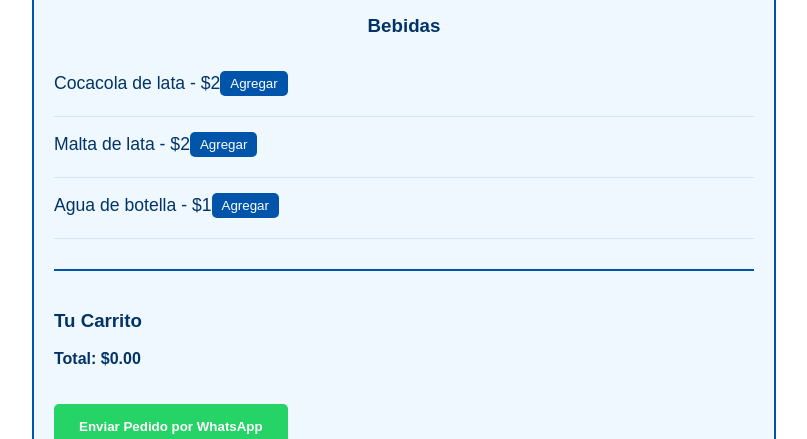
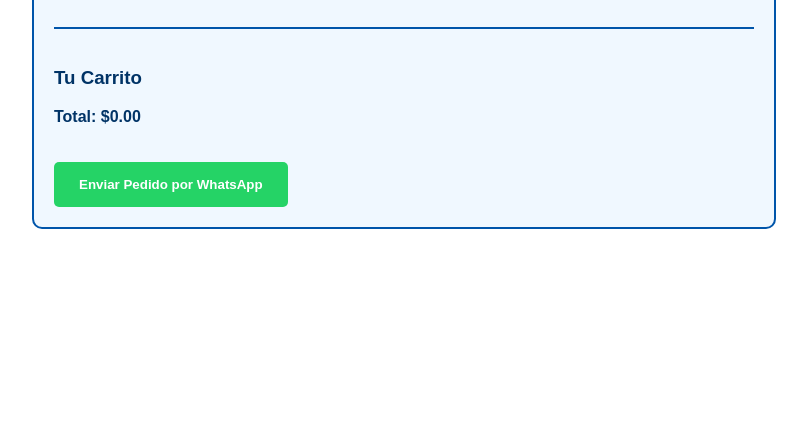
Before and after one commit to gabo12345o/menu-cova, a plain HTML site: page index.html in a window 1280 px wide. Shown: the part 877-1316 px from the top of the page, without its empty margins (236-1043 px from the left). After the commit the page ends 1126 px from the top, so only its background shows below. Drawn offline with Linux system fonts and the light colour scheme.

Commit message:
Update index.html

```diff
--- a/index.html
+++ b/index.html
@@ -25,7 +25,6 @@
 
     <div class="menu-container">
         <h3>Hamburguesas</h3>
-
         <div class="item">
             <img src="hamburguesa_carne.png" alt="COVA de carne" class="item-image">
             <div class="item-details">
@@ -33,7 +32,6 @@
                 <div class="ingredientes">Pan gourmet, carne premium, queso cheddar, salsa de la casa, pepinillos, cebolla, huevo.</div>
             </div>
         </div>
-
         <div class="item">
             <img src="hamburguesa_pollo.png" alt="COVA de pollo" class="item-image">
             <div class="item-details">
@@ -43,7 +41,6 @@
         </div>
 
         <h3>Perros</h3>
-
         <div class="item">
             <img src="perro_especial.png" alt="Perro caliente especial" class="item-image">
             <div class="item-details">
@@ -51,12 +48,6 @@
                 <div class="ingredientes">Salchicha, papas fritas, queso rayado, salsa de tomate, mayonesa, mostaza, salsa de la casa.</div>
             </div>
         </div>
-
-        <h3>Bebidas</h3>
-
-        <div class="item"><div class="item-header"><span>Cocacola de lata - $2</span> <button class="btn-add" onclick="agregar('Cocacola de lata', 2)">Agregar</button></div></div>
-        <div class="item"><div class="item-header"><span>Malta de lata - $2</span> <button class="btn-add" onclick="agregar('Malta de lata', 2)">Agregar</button></div></div>
-        <div class="item"><div class="item-header"><span>Agua de botella - $1</span> <button class="btn-add" onclick="agregar('Agua de botella', 1)">Agregar</button></div></div>
 
         <div id="carrito">
             <h3>Tu Carrito</h3>
```
